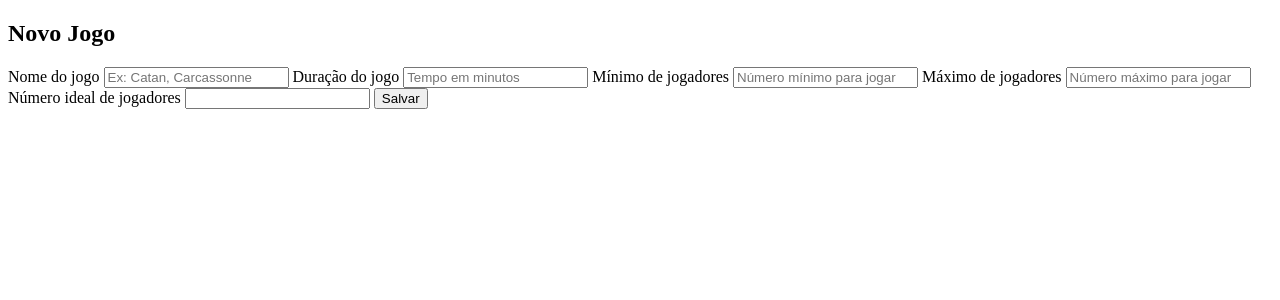
After one commit to ARJOM/daw-aula-pratica-01, a Flask app: page /novo in a window 1280 px wide. The commit adds this page. Shown: the top 300 px of the page. Run offline with Flask 3, Linux system fonts and the light colour scheme.

Commit message:
Adiciona exemplo de criação de recursos utilizando método post

```diff
--- a/app.py
+++ b/app.py
@@ -1,7 +1,7 @@
 import random
-from flask import Flask, render_template, redirect
+from flask import Flask, render_template, redirect, request
 
-from db import listar_boardgames, remove_boardgame
+from db import listar_boardgames, remove_boardgame, novo_boardgame
 
 # Criação de app
 app = Flask(__name__)
@@ -45,6 +45,15 @@ def apagar(chave):
     remove_boardgame(chave)
     return redirect('/boardgames')
 
+@app.route("/novo", methods=['GET', 'POST'])
+def cadastrar():
+    if request.method == 'POST':
+        dados = request.values.to_dict()
+        novo_boardgame(dados.get('nome'), dados.get('duracao'), dados.get('min'), dados.get('max'), dados.get('ideal'))
+        return redirect('/boardgames')
+    return render_template('form_boardgame.html', title='Novo Jogo')
+
+
 
 if __name__ == '__main__':
     # Execução do servidor flask
--- a/templates/boardgames.html
+++ b/templates/boardgames.html
@@ -6,6 +6,7 @@
 </head>
 <body>
     <h2>Lista de Jogos</h2>
+    <a href="{{ url_for('cadastrar') }}">Adicionar jogo</a>
     {% if jogos.__len__()==0 %}
     <p>Não há jogos registrados</p>
     {% endif %}
--- /dev/null
+++ b/templates/form_boardgame.html
@@ -0,0 +1,29 @@
+<!DOCTYPE html>
+<html lang="en">
+<head>
+    <meta charset="UTF-8">
+    <title>{{ title }}</title>
+</head>
+<body>
+    <h2>{{ title }}</h2>
+    <form method="post">
+        <label for="nome">Nome do jogo
+            <input type="text" name="nome" placeholder="Ex: Catan, Carcassonne" required/>
+        </label>
+        <label for="duracao">Duração do jogo
+            <input type="text" name="duracao" placeholder="Tempo em minutos" required/>
+        </label>
+        <label for="min">Mínimo de jogadores
+            <input type="number" name="min" placeholder="Número mínimo para jogar" required/>
+        </label>
+        <label for="max">Máximo de jogadores
+            <input type="number" name="max" placeholder="Número máximo para jogar" required/>
+        </label>
+        <label for="ideal">Número ideal de jogadores
+            <input type="number" name="ideal"/>
+        </label>
+
+        <button type="submit">Salvar</button>
+    </form>
+</body>
+</html>
```
